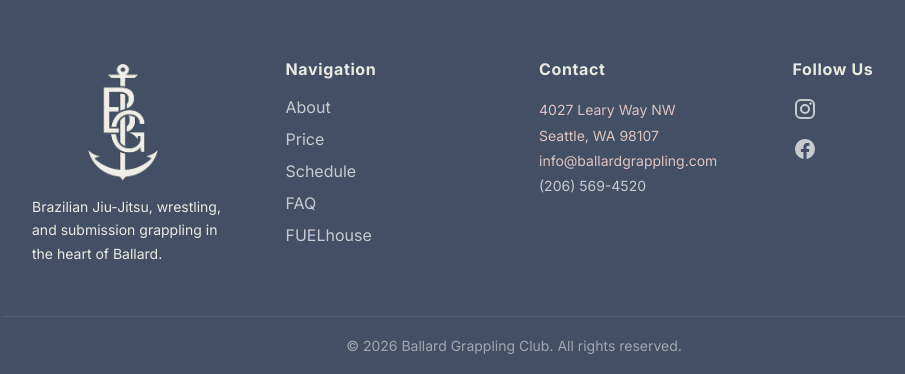
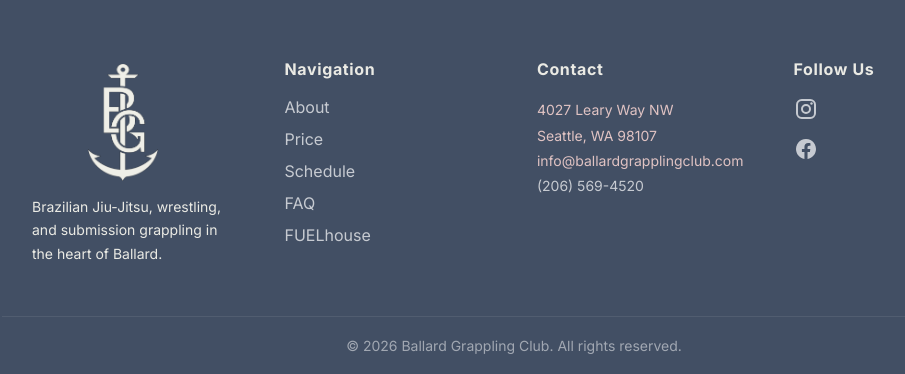
Before and after one commit to vongly/ballard-grappling-club-web-app, a Flask app: page /about in a window 1280 px wide. Shown: the part 2145-2519 px from the top of the page, without its empty margins (126-1031 px from the left). Run offline with Flask 3, Linux system fonts and the light colour scheme; some libraries are stand-ins or nearby versions.

Commit message:
initial commit

```diff
--- a/frontend/templates/base.html
+++ b/frontend/templates/base.html
@@ -121,7 +121,7 @@
       </p>
 
       <p>
-        <a href="mailto:info@ballardgrapplingclub.com" target="_blank">info@ballardgrappling.com</a>
+        <a href="mailto:info@ballardgrapplingclub.com" target="_blank">info@ballardgrapplingclub.com</a>
         <br>
         (206) 569-4520
       </p>
```
